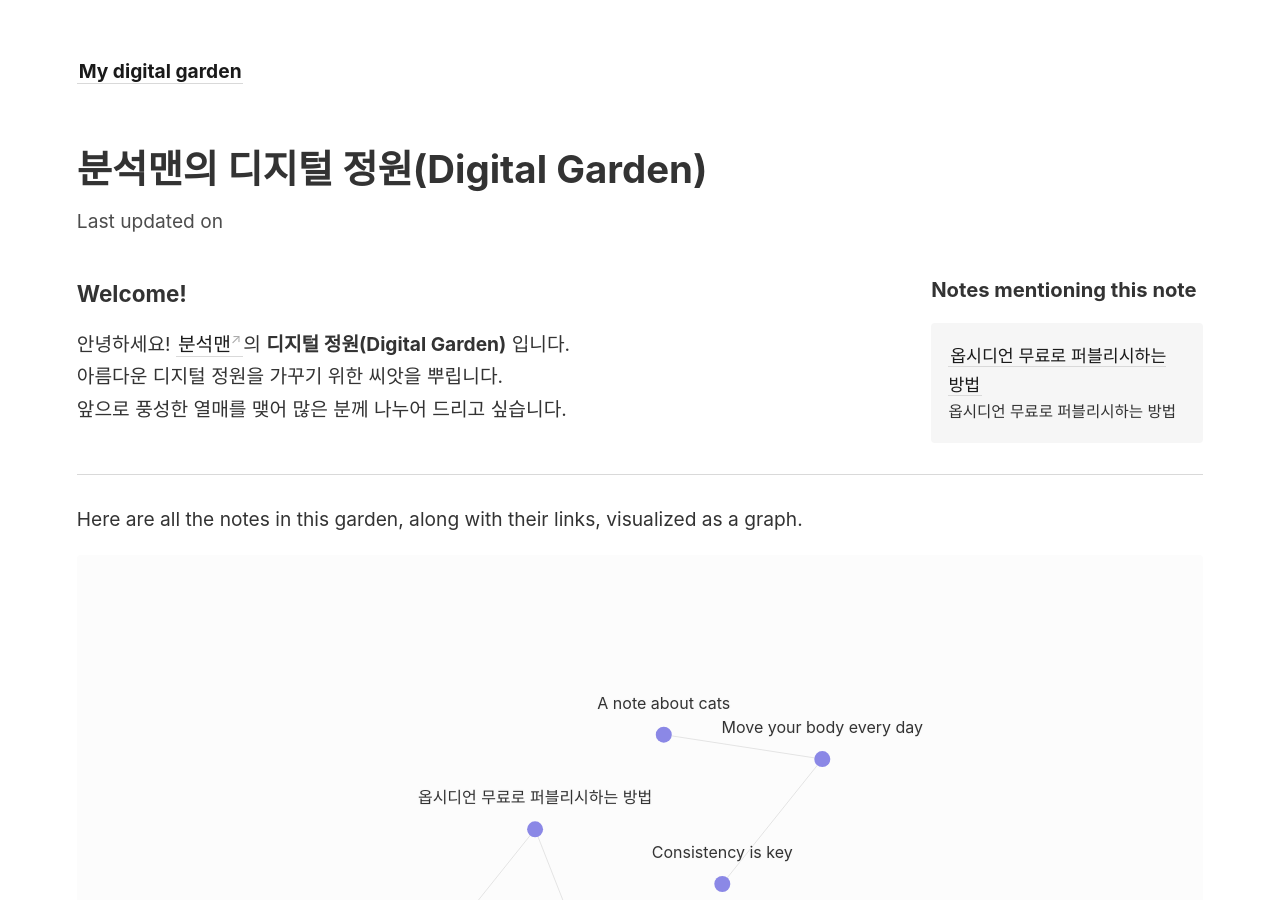
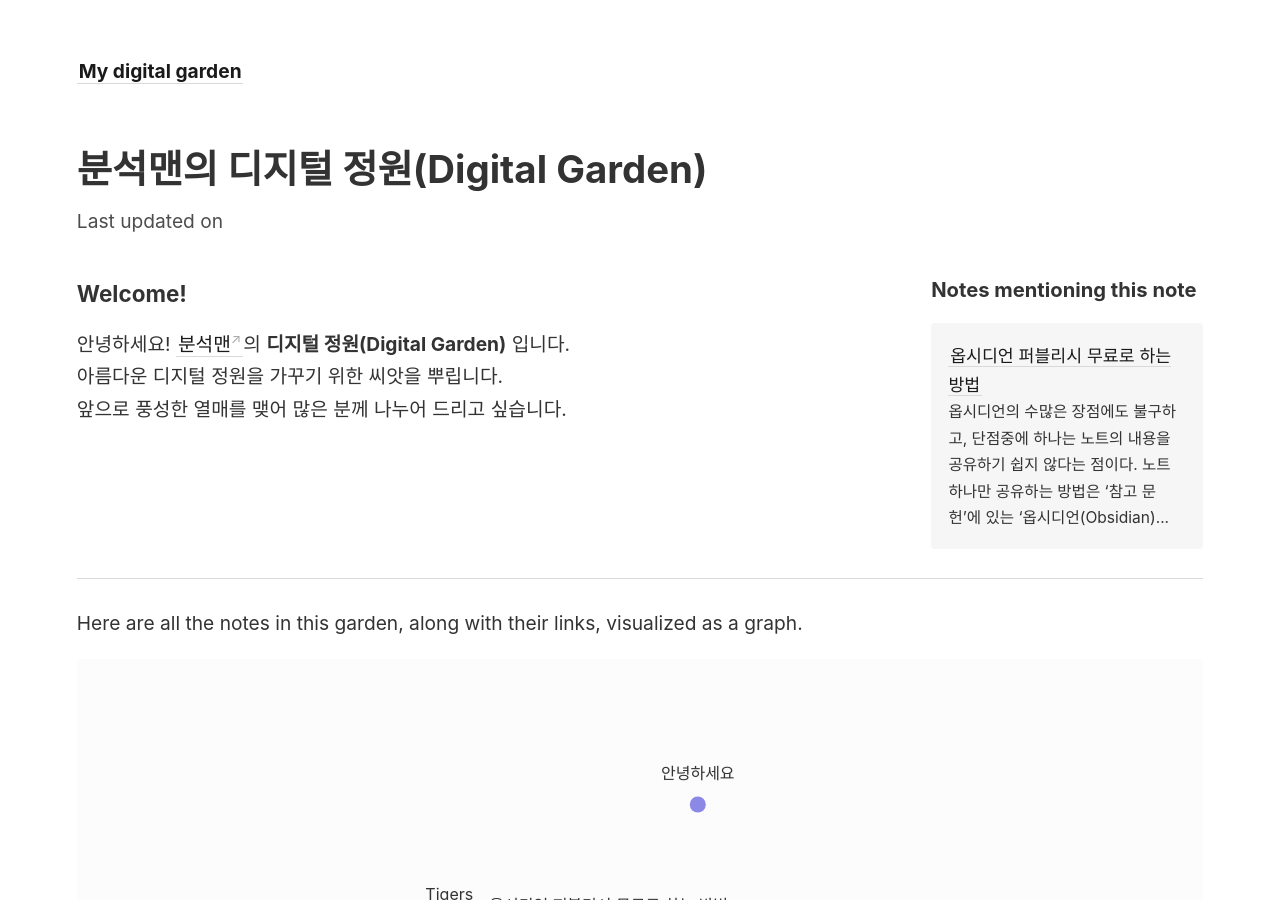
Before and after one commit to analysisman/secondbrain, a Jekyll site: the page built from _notes/Digital Garden.md, in a window 1280 px wide and 900 px high. Built offline with Jekyll 4.4.1, drawn with Linux system fonts in a browser that asks for light colours.

Commit message:
2022.05.08_TitleKorean_Commit

```diff
--- a/_notes/Slip-box/Obsidian Note Password.md
+++ b/_notes/Slip-box/옵시디언 노트에 암호 걸기.md
@@ -83,6 +83,7 @@ macOS의 경우, 기본으로 내장된 **[Disk Utility](https://en.wikipedia.or
 [Password protect/lock folder](https://forum.obsidian.md/t/password-protect-lock-folder/1754)
 [Local File Encryption of Obsidian mark down files](https://forum.obsidian.md/t/local-file-encryption-of-obsidian-mark-down-files/24630)
 [How to Password Protect Folders on Mac](https://www.maketecheasier.com/password-protect-folders-mac/)
+
 <br>
 ## 연결 문서
-[[Obsidian Publish Free]]
+[[옵시디언 퍼블리시 무료로 하는 방법]]
--- a/_notes/Slip-box/Obsidian Publish Free.md
+++ b/_notes/Slip-box/옵시디언 퍼블리시 무료로 하는 방법.md
@@ -1,10 +1,7 @@
 ---
 tags: [obsidian, blog]
-title: 옵시디언 무료로 퍼블리시하는 방법
+title: 옵시디언 퍼블리시 무료로 하는 방법
 ---
-
-# 옵시디언 무료로 퍼블리시하는 방법
-
 옵시디언의 수많은 장점에도 불구하고, 단점중에 하나는 노트의 내용을 공유하기 쉽지 않다는 점이다. 노트 하나만 공유하는 방법은 '참고 문헌'에 있는 '옵시디언(Obsidian) 개별 노트를 퍼블리시(publish)하는 쉬운 방법'을 참고하면 된다.
 
 하지만 이 방법은 폰트 등 스타일 적용이 안 되고 백링크, 그래프 표시가 안 된다. 블로그 형태의 퍼블리시라기 보다 다른 사람과 노트를 일시적으로 공유하는 용도도 적합니다.
@@ -137,3 +134,7 @@ index.md 파일을 수정 후, Commit to master를 클릭하고 Push origin도
 ## 참고 문헌
 [옵시디언(Obsidian) 개별 노트를 퍼블리시(publish)하는 쉬운 방법 — 잔향](https://slowdive14.tistory.com/1299848)
 [How to Set Up a Digital Garden With Obsidian For Free - YouTube](https://youtu.be/kg-9n_A4Tf0)
+
+
+## 연결 문서
+[[옵시디언 노트에 암호 걸기]]
```
Also changed, not shown: _notes/Slip-box/_Index_of_Slip-box.md (+2 -2 lines).
